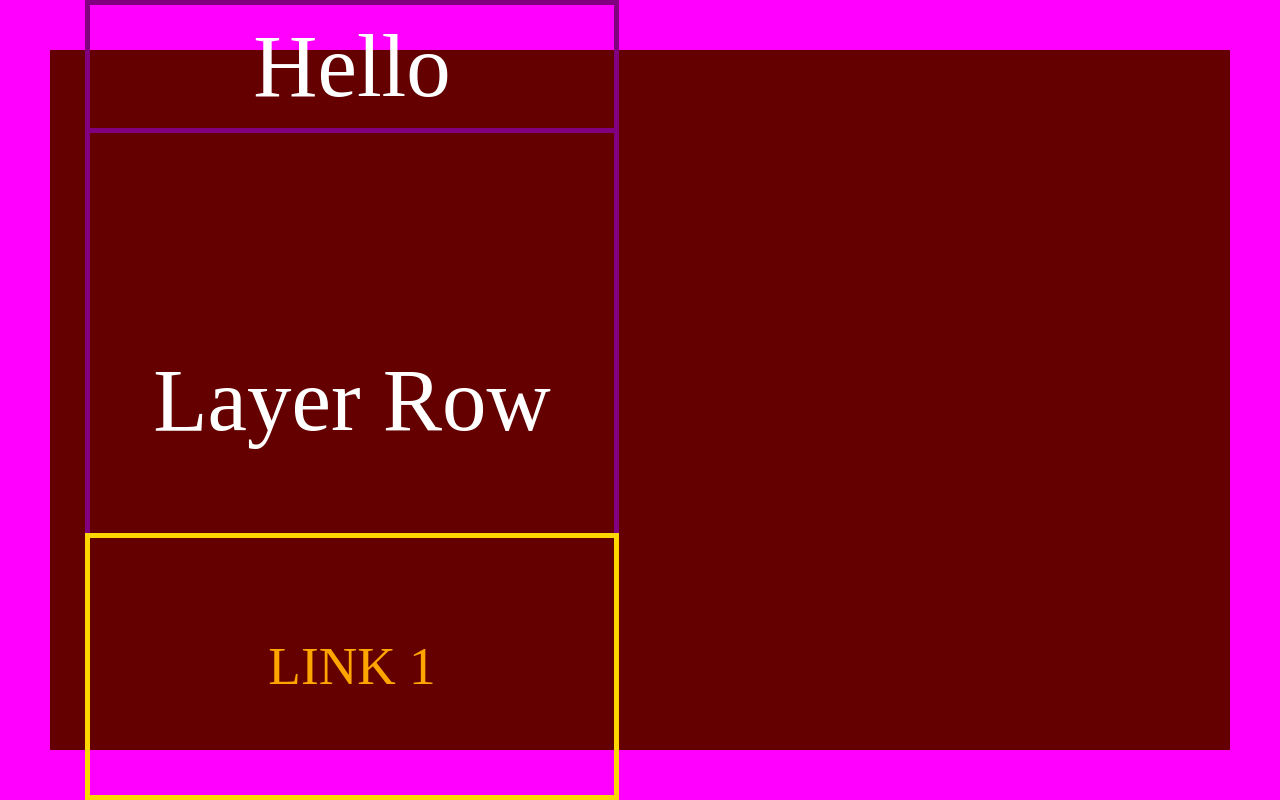
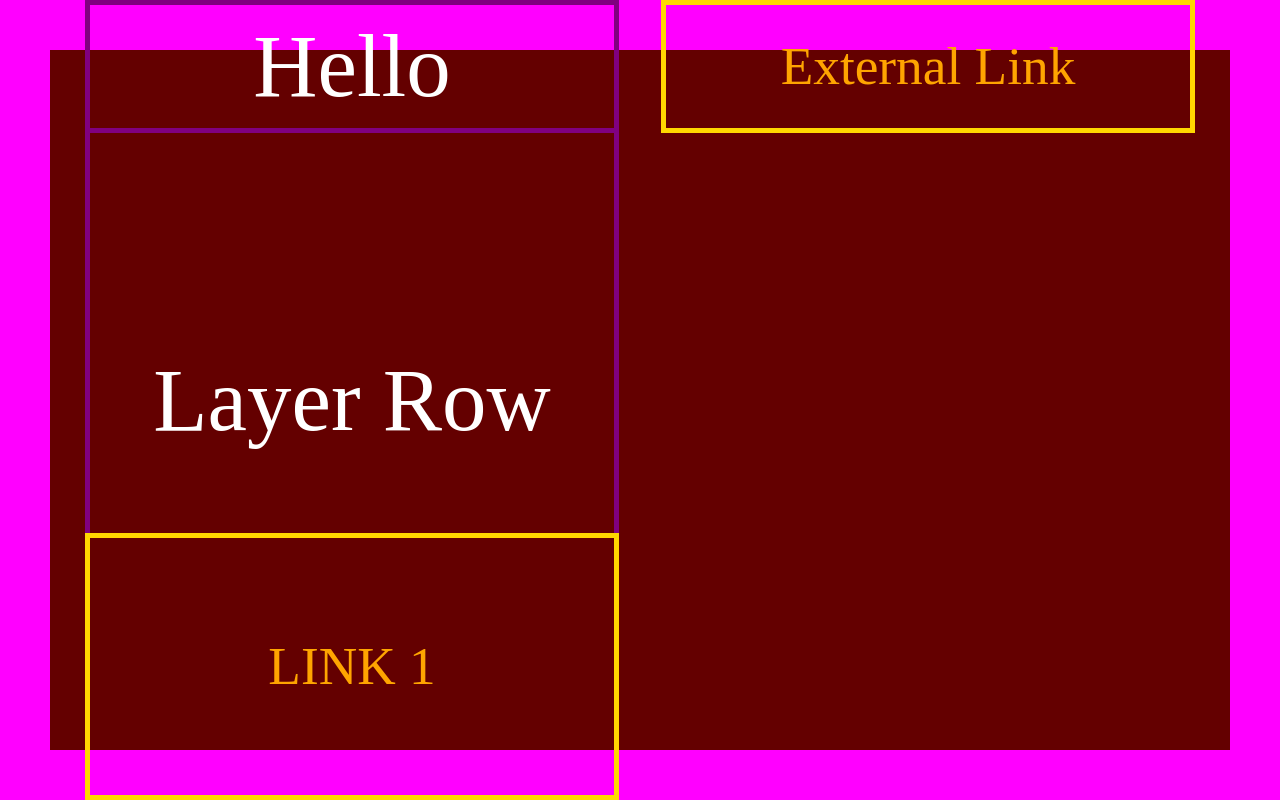
Before and after one commit to Driijko/Framework, a React (Create React App) app: page /page2 in a window 1280 px wide. Built offline with nearby package versions, Linux system fonts and the light colour scheme; a web font is replaced by a local one.

Commit message:
Add external type link

```diff
--- a/src/App/Content/1 Sections/Page2/Page2.js
+++ b/src/App/Content/1 Sections/Page2/Page2.js
@@ -7,7 +7,7 @@ import Page2Layer1 from "./Page2Layer1";
 
 function Page2(props) {
     return (
-        <Page maxFocusableElements={2}>
+        <Page maxFocusableElements={1}>
             <Page2Layer0 />
             <Gutter />
             <Page2Layer1 />
--- a/src/App/Content/1 Sections/Page2/Page2Layer0.js
+++ b/src/App/Content/1 Sections/Page2/Page2Layer0.js
@@ -60,12 +60,6 @@ function Page2Layer0({width, height, tabIndex, enter, triggerExit}) {
                     LINK 1
                 </Link>
             </LayerSection>
-            {/* <FixedPosTest
-                    width={width}
-                    spatial={[5, 10, 20, 5]}
-                >
-                    Fixed Position Div
-                </FixedPosTest> */}
         </Layer>
     );
 };
--- a/src/App/Content/1 Sections/Page2/Page2Layer1.js
+++ b/src/App/Content/1 Sections/Page2/Page2Layer1.js
@@ -1,18 +1,32 @@
 // IMPORTS //////////////////////////////////////////////////////////
 // Import components ------------------------------------------------
 import Layer from "../Layer";
-
-import TextHeader0 from "../../2 Elements/Text/TextHeaders/TextHeader0";
-import Image from "../../2 Elements/Images/Image";
-
-// Import assets ----------------------------------------------------
-import image from "../../3 Assets/visual/images/image.jpg";
+import Link from "../../2 Elements/Links/Link";
 
 // COMPONENT /////////////////////////////////////////////////////////
-function Page2Layer1({width, tabIndex, enter, triggerExit}) {
+function Page2Layer1({width, height, tabIndex, enter, triggerExit}) {
     return (
         <Layer type="basic" >
-
+            <Link
+                linkType={{
+                    type: "external",
+                    href: "https://css-tricks.com/",
+                }}
+                linkStyle={{
+                    number: 0,
+                    colors: [
+                        "orange",
+                        "blue",
+                        "magenta"
+                    ],
+                }}
+                spatial={[0, 0, 20, 5]}
+                width={width}
+                focus={tabIndex === 1}
+                enterSelect={tabIndex === 1 && enter}
+            >
+                External Link
+            </Link>
         </Layer>
     );
 };
--- a/src/App/Content/2 Elements/Links/Link.js
+++ b/src/App/Content/2 Elements/Links/Link.js
@@ -14,7 +14,11 @@ function Link({
 }) {
 
     // STYLE //////////////////////////////////////////////////////////
+
+    let linkTypeElement;
     let linkStyleElement;
+
+    if (linkType.type === "external") {
 
         if (linkStyle.number === 0) {
             linkStyleElement = (
@@ -22,21 +26,35 @@ function Link({
                     width={width}
                     spatial={spatial}
                     colors={linkStyle.colors}
-            >{children}</LinkStyle0>
+                    href={linkType.href}
+                    target="_blank"
+                >
+                    {children}
+                </LinkStyle0>
             );
         }
+    }
+    else if (linkType.type === "section") {
 
-    // TYPE ////////////////////////////////////////////////////
-    let linkTypeElement;
+        if (linkStyle.number === 0) {
+            linkStyleElement = (
+                <LinkStyle0
+                    width={width}
+                    spatial={spatial}
+                    colors={linkStyle.colors}
+                >
+                    {children}
+                </LinkStyle0>
+            )
+        }
 
-    if (linkType.type === "section") {
         linkTypeElement = (
             <SectionLink
                 triggerExit={linkType.triggerExit}
                 linkTo={linkType.linkTo}
             />
-        );
-    };
+        )
+    }
 
     // RENDER //////////////////////////////////////////////////////////
     return (
@@ -45,7 +63,7 @@ function Link({
             enterSelect={enterSelect}
         >
             {linkStyleElement}
-            {linkTypeElement}
+            {linkTypeElement ? linkTypeElement : <></>}
         </InteractiveElement>
     );
 };
--- a/src/reset.css
+++ b/src/reset.css
@@ -41,3 +41,6 @@ table {
 	border-collapse: collapse;
 	border-spacing: 0;
 }
+a {
+	text-decoration: none;
+}
```
Also changed, not shown: 1 other file (tests, documents, lock files or other folders). Lines whose indentation alone changed are shown as unchanged.
